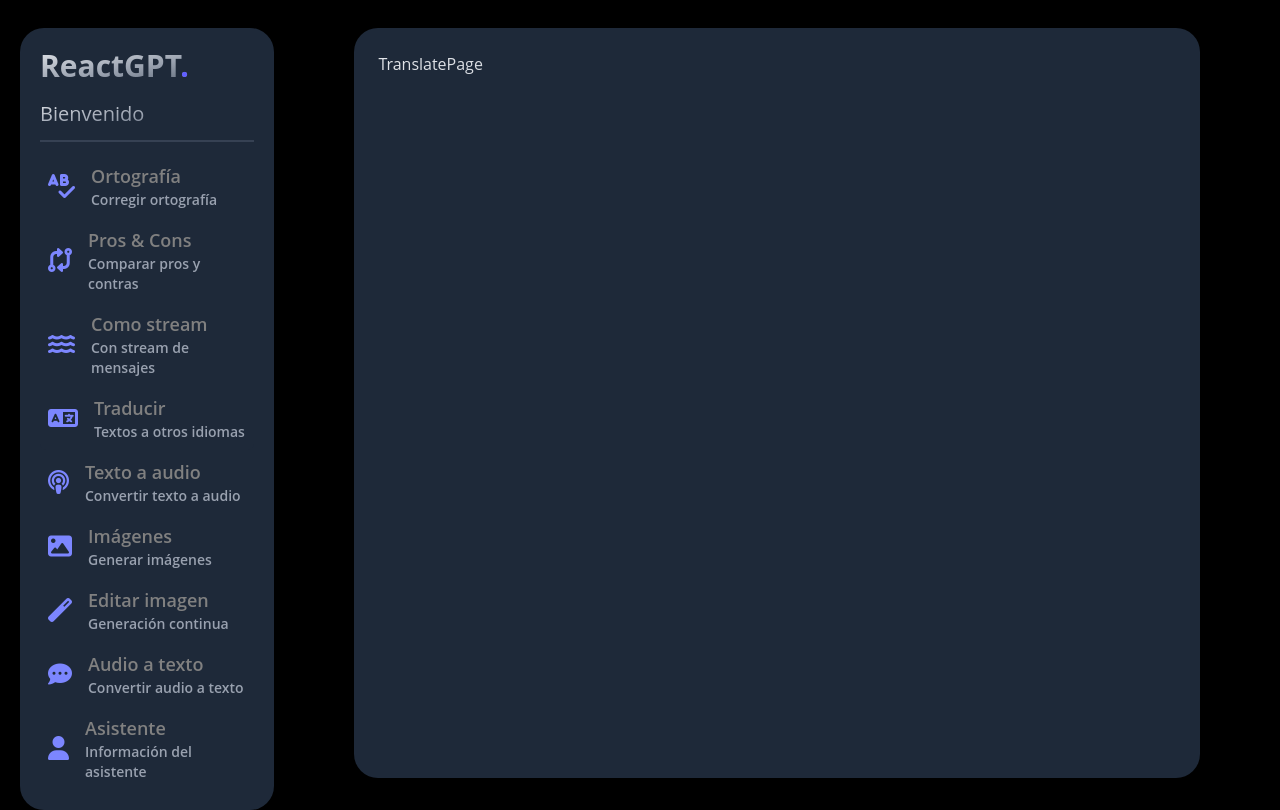
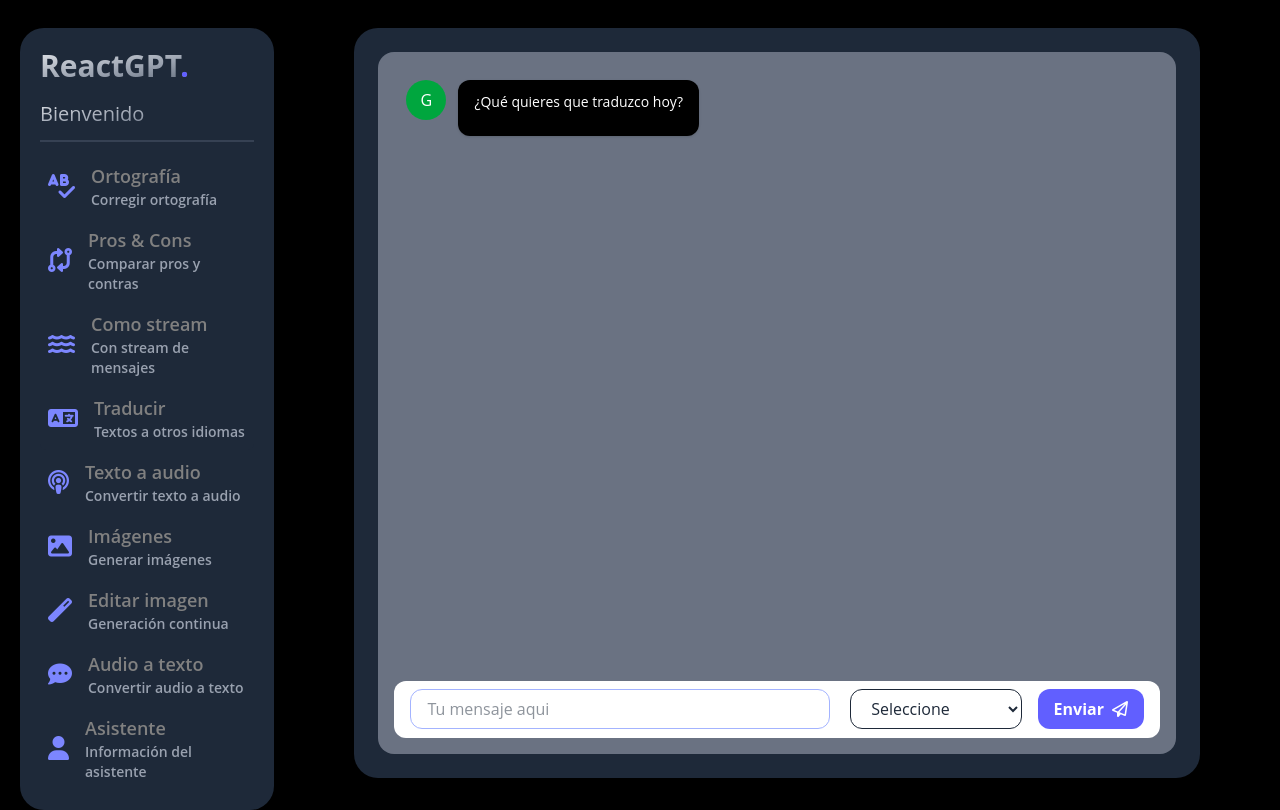
Before and after one commit to jcdelrioe/reactGPT, a React (Vite) app: page /translate in a window 1280 px wide. Built offline with nearby package versions, Linux system fonts and the light colour scheme.

Commit message:
traduction frontend finish

```diff
--- a/src/core/use-cases/index.ts
+++ b/src/core/use-cases/index.ts
@@ -2,3 +2,4 @@
 export * from "./pros-cons.use-case"
 export * from "./pros-cons-stream.use-case"
 export * from "./pros-cons-stream-generator.use-case"
+export * from "./translate-text.use-case"
--- /dev/null
+++ b/src/core/use-cases/translate-text.use-case.ts
@@ -0,0 +1,28 @@
+import { translateUseCase } from "../../../../nest-gpt/src/gpt/use-cases/translate.use-case"
+import { TranslateResponse } from "../../interfaces"
+export const translateTextUseCase = async (prompt: string, lang: string) => {
+  try {
+    const resp = await fetch(`${import.meta.env.VITE_GPT_API}/translate`, {
+      method: "POST",
+      headers: {
+        "Content-Type": "application/json",
+      },
+      body: JSON.stringify({ prompt, lang }),
+    })
+
+    if (!resp.ok) throw new Error("No se pudo realizar la traducción")
+
+    const { message } = (await resp.json()) as TranslateResponse
+
+    return {
+      ok: true,
+      message: message,
+    }
+  } catch (error) {
+    console.log(error)
+    return {
+      ok: false,
+      message: "Error al traducir el texto",
+    }
+  }
+}
--- a/src/interfaces/index.ts
+++ b/src/interfaces/index.ts
@@ -1,2 +1,3 @@
 export * from "./orthography.response"
 export * from "./pros-cons.response"
+export * from "./translate.response"
--- /dev/null
+++ b/src/interfaces/translate.response.ts
@@ -0,0 +1,3 @@
+export interface TranslateResponse {
+  message: string;
+}
--- a/src/presentation/components/chat-input-boxes/TextMessageBoxSelect.tsx
+++ b/src/presentation/components/chat-input-boxes/TextMessageBoxSelect.tsx
@@ -25,6 +25,7 @@
     event.preventDefault()
 
     if (message.trim().length === 0) return
+    if (selectedOption === "") return
 
     onSendMessage(message, selectedOption)
     setMessage("")
--- a/src/presentation/pages/translate/TranslatePage.tsx
+++ b/src/presentation/pages/translate/TranslatePage.tsx
@@ -1,5 +1,78 @@
-import React from "react"
+import { useState } from "react"
+import {
+  GptMessage,
+  MyMessage,
+  TextMessageBox,
+  TextMessageBoxSelect,
+  TypingLoader,
+} from "../../components"
+import { translateTextUseCase } from "../../../core/use-cases"
+
+interface Message {
+  text: string
+  isGpt: Boolean
+}
+
+const languages = [
+  { id: "alemán", text: "Alemán" },
+  { id: "árabe", text: "Árabe" },
+  { id: "bengalí", text: "Bengalí" },
+  { id: "francés", text: "Francés" },
+  { id: "hindi", text: "Hindi" },
+  { id: "inglés", text: "Inglés" },
+  { id: "japonés", text: "Japonés" },
+  { id: "mandarín", text: "Mandarín" },
+  { id: "portugués", text: "Portugués" },
+  { id: "ruso", text: "Ruso" },
+]
 
 export const TranslatePage = () => {
-  return <div>TranslatePage</div>
+  const [isLoading, setIsLoading] = useState(false)
+  const [messages, setMessages] = useState<Message[]>([])
+
+  const handlePost = async (text: string, selectedOption: string) => {
+    setIsLoading(true)
+
+    const newMessage = `Traduce: "${text}" al idioma: ${selectedOption}`
+
+    setMessages((prev) => [...prev, { text: newMessage, isGpt: false }])
+
+    const { ok, message } = await translateTextUseCase(text, selectedOption)
+    setIsLoading(false)
+
+    if (!ok) {
+      return alert(message)
+    }
+
+    setMessages((prev) => [...prev, { text: message, isGpt: true }])
+  }
+  return (
+    <div className="chat-container">
+      <div className="chat-messages">
+        <div className="grid grid-cols-12 gap-y-2">
+          {/* Bienvenida */}
+          <GptMessage text="¿Qué quieres que traduzco hoy?" />
+
+          {messages.map((message, index) =>
+            message.isGpt ? (
+              <GptMessage key={index} text={message.text} />
+            ) : (
+              <MyMessage key={index} text={message.text} />
+            )
+          )}
+
+          {isLoading && (
+            <div className="col-start-1 col-end-12 fade-in">
+              <TypingLoader />
+            </div>
+          )}
+        </div>
+      </div>
+      <TextMessageBoxSelect
+        onSendMessage={handlePost}
+        placeholder="Tu mensaje aqui"
+        options={languages}
+      />
+    </div>
+  )
 }
```
